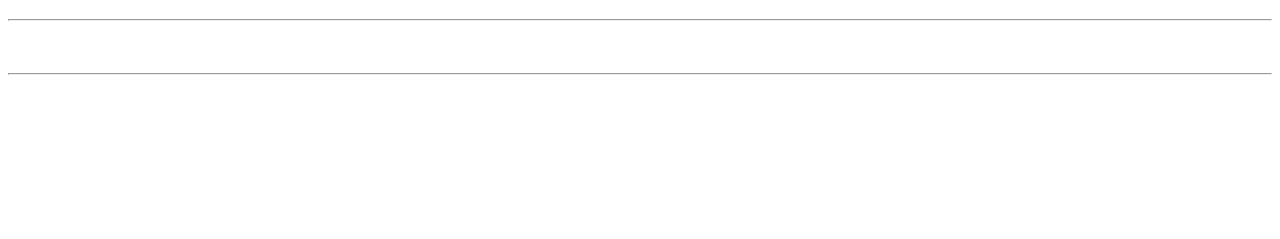
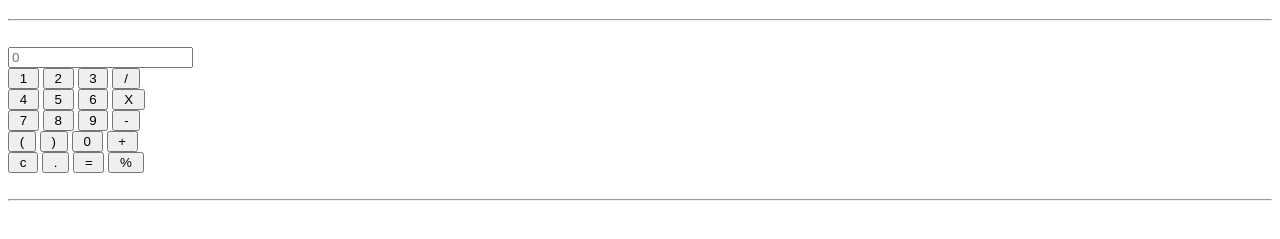
Before and after one commit to juliezimmer/weekend-challenge-2, a website: page public/index.html in a window 1280 px wide. Shown: the part 61-300 px from the top of the page. Drawn offline with Linux system fonts and the light colour scheme.

Commit message:
added buttons for calculator

```diff
--- a/public/index.html
+++ b/public/index.html
@@ -13,7 +13,41 @@
     <body>
         <h1>Basic Calculator</h1>
         <hr /><br />
+        <div id="calculatorContainer">
+            <form id="calc">
+                <input id="output" type="text" placeholder="0"/>
+                <br/>
+                <input type="button" value=" 1 "/>
+                <input type="button" value=" 2 "/>
+                <input type="button" value=" 3 "/>
+                <input type="button" value=" / "/>
+                <br/>
 
+                <input type="button" value=" 4 "/>
+                <input type="button" value=" 5 "/>
+                <input type="button" value=" 6 "/>
+                <input type="button" value=" X "/>
+                <br/>
+
+                <input type="button" value=" 7 "/>
+                <input type="button" value=" 8 "/>
+                <input type="button" value=" 9 "/>
+                <input type="button" value=" - "/>
+                <br/>
+
+                <input type="button" value=" ( "/>
+                <input type="button" value=" ) "/>
+                <input type="button" value=" 0 "/>
+                <input type="button" value=" + "/>
+                <br/>
+
+                <input type="button" value=" c "/>
+                <input type="button" value=" . "/>
+                <input type="button" value=" = "/>
+                <input type="button" value=" % "/>
+                <br/>
+             </form>
+        </div>
         <br /><hr />
 
 
```
